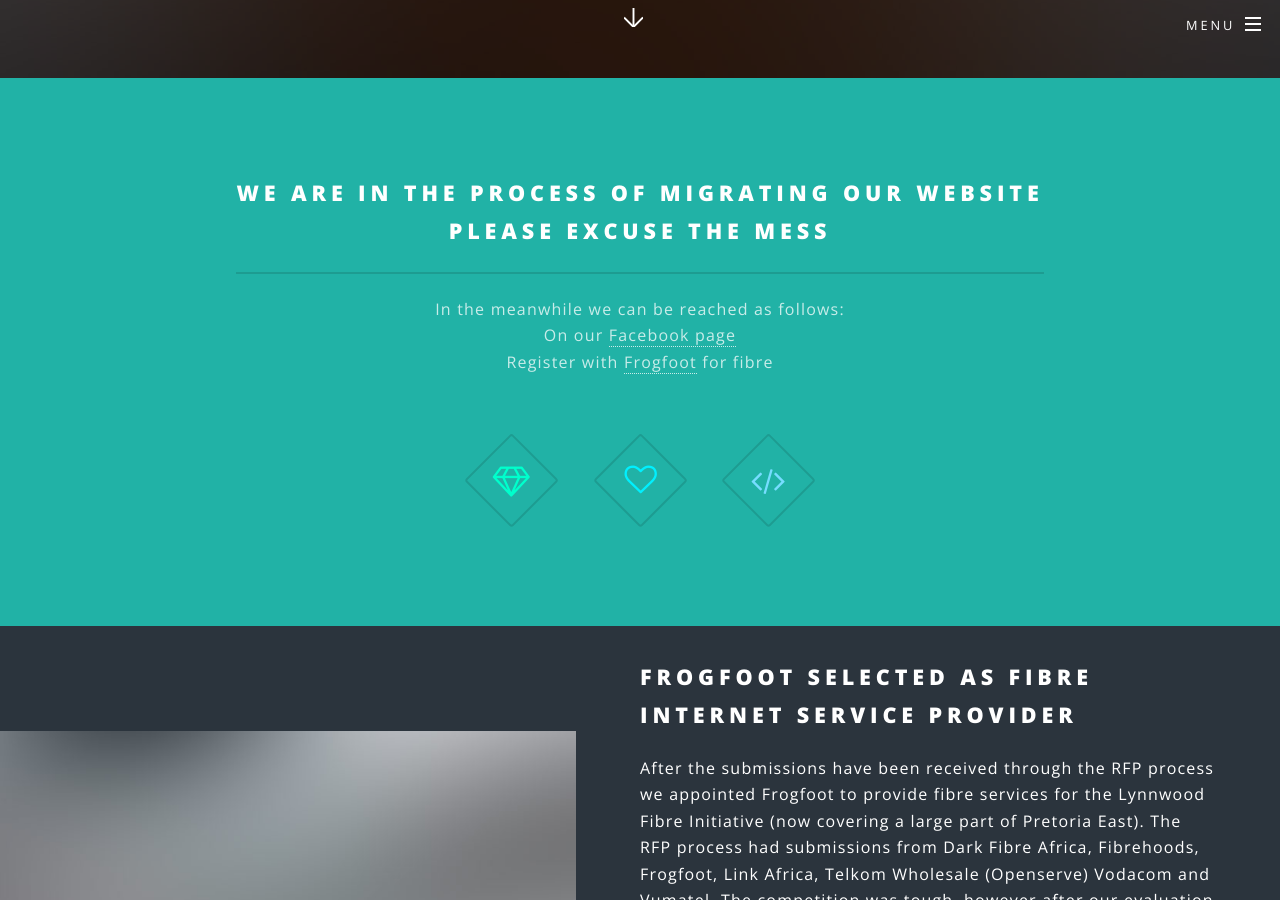
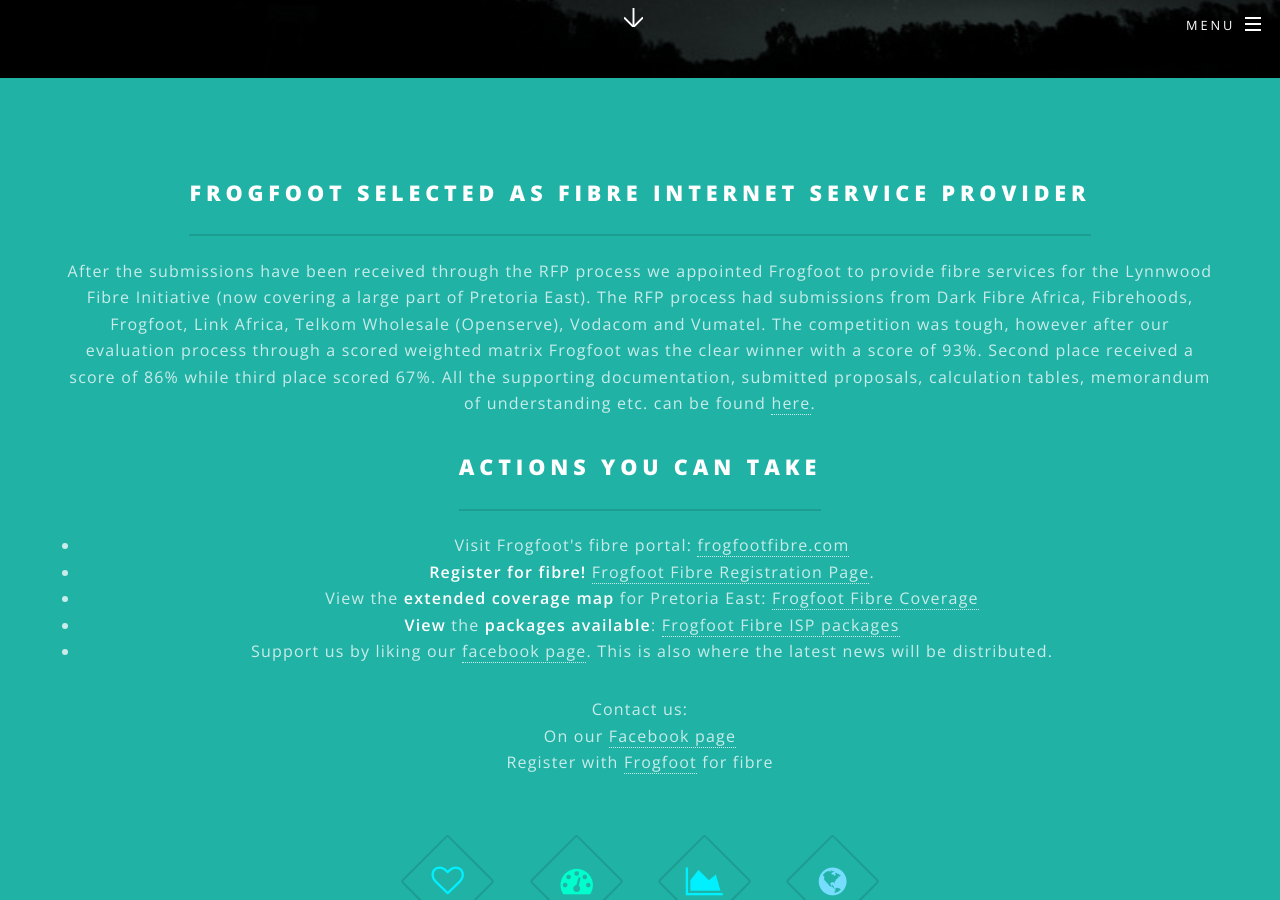
Before and after one commit to jjstrydom/lynnwoodfibre, a Jekyll site: the page built from index.html, in a window 1280 px wide and 900 px high, scrolled down 822 px. Built offline with Jekyll 4.4.1, drawn with Linux system fonts in a browser that asks for light colours; some of the changed text lies outside the part shown.

Commit message:
Further updates to bring into line with old website

```diff
--- a/_config.yml
+++ b/_config.yml
@@ -7,7 +7,9 @@
   A community driven project
   to bring fast and affordable
   fibre internet to Lynnwood
-  and the surrounding suburbs
+  and surrounding suburbs
+  |
+  Fibre provided by [Frogfoot](www.frogfootfibre.com)
 owner: Jurgen Strydom # or company name
 first_published: 2015 # if migrating another site, the year of your first publish
 email: jurgen@lynnwoodfibre.com
--- a/_includes/head.html
+++ b/_includes/head.html
@@ -3,6 +3,7 @@
   <meta name="viewport" content="width=device-width, initial-scale=1" />
   <title>{% if page.title %}{{ page.title | escape }}{% else %}{{ site.title | escape }}{% endif %}</title>
   <meta name="description" content="{% if page.excerpt %}{{ page.excerpt | strip_html | strip_newlines | truncate: 160 }}{% else %}{{ site.description }}{% endif %}">
+  <link rel="shortcut icon" type="image/x-icon" href="/favicon.ico"/>
   <!--[if lte IE 8]><script src="{{ "/js/ie/html5shiv.js" | prepend: site.baseurl }}"></script><![endif]-->
   <link rel="canonical" href="{{ page.url | replace:'index.html','' | prepend: site.baseurl | prepend: site.url }}">
   <link rel="stylesheet" href="{{ "/css/main.css" | prepend: site.baseurl }}" />
--- a/index.html
+++ b/index.html
@@ -17,16 +17,41 @@
 					<section id="one" class="wrapper style1 special">
 						<div class="inner">
 							<header class="major">
-								<h2>We are in the process of migrating our website<br />
-								please excuse the mess</h2>
-								<p>In the meanwhile we can be reached as follows:<br />
+								<h2>Frogfoot selected as fibre internet service provider</h2>
+								<p>After the submissions have been received through the RFP process we
+									appointed Frogfoot to provide fibre services for the Lynnwood Fibre Initiative
+									(now covering a large part of Pretoria East).
+									The RFP process had submissions from Dark Fibre Africa,
+									Fibrehoods, Frogfoot, Link Africa, Telkom Wholesale (Openserve),
+									Vodacom and Vumatel. The competition was tough, however after our
+									evaluation process through a scored weighted matrix Frogfoot was the
+									clear winner with a score of 93%. Second place received a score of 86%
+									while third place scored 67%.
+									All the supporting documentation, submitted proposals, calculation
+									tables, memorandum of understanding etc. can be found
+									<a target="_blank" href="https://drive.google.com/open?id=0B6JBrBKX5dN3Tk9wTFByenZ2U1E">here</a>.
+								</p>
+								<h2>Actions you can take</h2>
+								<ul>
+									<li>Visit Frogfoot's fibre portal: <a target="_blank" href="http://frogfootfibre.com">frogfootfibre.com</a></li>
+									<li><strong>Register for fibre!</strong> <a target="_blank" href="http://frogfootfibre.com/Home/Account/Register">Frogfoot Fibre Registration Page</a>.</li>
+									<li>View the <strong>extended coverage map</strong> for Pretoria East: <a target="_blank" href="http://frogfootfibre.com/Home/Home/Coverage">Frogfoot Fibre Coverage</a></li>
+									<li><strong>View</strong> the <strong>packages available</strong>: <a target="_blank" href="http://frogfootfibre.com/Home/Home/Packages">Frogfoot Fibre ISP packages</a></li>
+									<li>Support us by liking our <a target="_blank" href="https://www.facebook.com/LynnwoodFibre/">facebook page</a>. This is also where the latest news will be distributed.</li>
+							 </ul>
+
+
+
+								<p>Contact us:<br />
+
 								On our <a href="http://www.facebook.com/lynnwoodfibre">Facebook page</a><br />
 							  Register with <a href="http://www.frogfootfibre.com">Frogfoot</a> for fibre</p>
 							</header>
 							<ul class="icons major">
-								<li><span class="icon fa-diamond major style1"><span class="label">Lorem</span></span></li>
-								<li><span class="icon fa-heart-o major style2"><span class="label">Ipsum</span></span></li>
-								<li><span class="icon fa-code major style3"><span class="label">Dolor</span></span></li>
+								<li><span class="icon fa-heart-o major style2"><span class="label">Love</span></span></li>
+								<li><span class="icon fa-tachometer major style1"><span class="label">Fast</span></span></li>
+								<li><span class="icon fa-area-chart major style2"><span class="label">Unlimited</span></span></li>
+								<li><span class="icon fa-globe major style3"><span class="label">World wide web</span></span></li>
 							</ul>
 						</div>
 					</section>
@@ -34,29 +59,39 @@
 				<!-- Two -->
 					<section id="two" class="wrapper alt style2">
 						<section class="spotlight">
-							<div class="image"><img src="images/pic01.jpg" alt="" /></div><div class="content">
-								<h2>Frogfoot selected as fibre internet service provider</h2>
-								<p>After the submissions have been received through the RFP process we appointed Frogfoot to provide fibre services for the Lynnwood Fibre Initiative (now covering a large part of Pretoria East). The RFP process had submissions from Dark Fibre Africa, Fibrehoods, Frogfoot, Link Africa, Telkom Wholesale (Openserve) Vodacom and Vumatel. The competition was tough, however after our evaluation process through a scored weighted matrix Frogfoot was the clear winner with a score of 93%. Second place received a score of 86% while third place scored 67%. Due to the close scores of second place with first, we did a manual sanity check and Frogfoot still came out on top.</p>
-								<p>If you are interested in the details of the evaluation process, you can find the LFI report here, and all the supporting documentation, submitted proposals, calculation tables and other documents in progress (such as the memorandum of understanding) <a href="https://drive.google.com/open?id=0B6JBrBKX5dN3Tk9wTFByenZ2U1E">here</a>.</p>
+							<div class="image"><img src="images/1.jpg" alt="" /></div><div class="content">
+								<h2>OPEN NETWORK</h2>
+								<p>Open network means more choice, more control, less cost, and no duplication. Any ISP can deliver service on the network, and we benefit from their competition. You can easily choose between speed, data, and ISPs at an instant's notice. Once the fibre is installed, there is no need to ever lay a network again. Fibre is future proof, and an open network guarantees access to any service provider.</p>
 							</div>
 						</section>
 						<section class="spotlight">
-							<div class="image"><img src="images/pic02.jpg" alt="" /></div><div class="content">
-								<h2>5 Reasons to support the Lynnwood Fibre Initiative</h2>
-								<p>Increased security: fibre allows for the use of very cost effective CCTV monitoring in the suburb and gated communities, deterring thieves and allowing for quick incident detection and response times.</p>
-								<p>Free internet for schools: fibre providers can provide free and very fast internet to schools, increasing learning effectiveness and helping them deliver an education more relevant to the future.</p>
-								<p>Increased property value: Studies have shown that suburbs with fibre saw an increase of up to 8% in property value.</p>
-								<p>Less expensive: Fibre internet is less expensive than ADSL, 3G and LTE, faster, more reliable, more stable, and it is the future of internet connectivity.</p>
-								<p>It is easy and safe: All it takes is the completion of a short survey. All the difficult questions are optional. Showing interest is non-committal, so there is nothing to lose, zero risk.</p>
+							<div class="image"><img src="images/2.jpg" alt="" /></div><div class="content">
+								<h2>PROPERTY VALUE</h2>
+								<p>The latest research shows that fibre to the home can increase the value of your home by up to 8%. Homes in areas with high quality fibre are in greater demand, and these homes are in short supply. The average house in Lynnwood is valued at more than R 3 Million. Even a just a 1% increase in property value would pay for a 100 Mbps fibre line with a 200 GB data cap for more than TWO AND A HALF YEARS!</p>
 							</div>
 						</section>
 						<section class="spotlight">
-							<div class="image"><img src="images/pic03.jpg" alt="" /></div><div class="content">
-								<h2>Current progress</h2>
-								<p>Sector 1.1 has been completed and is live</p>
-								<p>Sector 1.2 is undergoing trenching and is expected to be completed at the end of August 2017</p>
-								<p>Sector 1.3 will commence work after sector 1.2 completes.</p>
-								<p>We are awaiting wayleaves for zone 2.</p>
+							<div class="image"><img src="images/3.jpg" alt="" /></div><div class="content">
+								<h2>COMMUNITY and HOME SECURITY</h2>
+								<p>A Fibre network in the Lynnwood community allows for increased security. The Fibre network could connect CCTV cameras within our community. These cameras could focus on the entrances and exits of the community, as well as other high risk areas (such as parks and open areas of land). Your home security camera could be monitored from anywhere in the world, to make sure everything is still in order while you are away.</p>
+							</div>
+						</section>
+						<section class="spotlight">
+							<div class="image"><img src="images/4.jpg" alt="" /></div><div class="content">
+								<h2>EDUCATION</h2>
+								<p>With always on, high speed internet, your child's education is within your control. With all the resources available on-line these days, you can ensure education is maximised. Websites such as Khan Academy provides classes and tests from Primary school to university level on all the important subjects. Struggling with maths? There are extra maths classes right on the other side of the screen. Even adults are never too young to learn about a new topic, and Coursera has a course for everyone. With Fibre internet there is no need to hold back on internet access, and no need to hold back on education.</p>
+							</div>
+						</section>
+						<section class="spotlight">
+							<div class="image"><img src="images/5.jpg" alt="" /></div><div class="content">
+								<h2>AMAZINGLY FAST</h2>
+								<p>Fibre Speeds in South Africa can reach up to 1 Gbps. It is 25x faster than the fastest VADSL speed, and 250x faster than the average ADSL speed. Even better, you achieve full speeds over your line during all 24 hours of the day. Don't consider yourself a speed freak? Don't worry, there is an option for everyone.</p>
+							</div>
+						</section>
+						<section class="spotlight">
+							<div class="image"><img src="images/6.jpg" alt="" /></div><div class="content">
+								<h2>ENTERTAINMENT</h2>
+								<p>Stream media to your TV over the internet, in full HD quality. Services such as Netflix, Show Max, Vidi and Front Row allow you to watch your favorite series and movies on demand, with thousands of titles at your fingertips. This means you can watch your shows when you want, pause, rewind, and watch again at your own leisure. Enjoy faster web surfing, faster downloads, better quality YouTube videos, and crystal clear Skype calls.</p>
 							</div>
 						</section>
 					</section>
```
Also changed, not shown: favicon.ico (added), images/1.jpg (added), images/2.jpg (added), images/3.jpg (added), images/4.jpg (added), images/5.jpg (added), images/6.jpg (added), images/banner.jpg.
